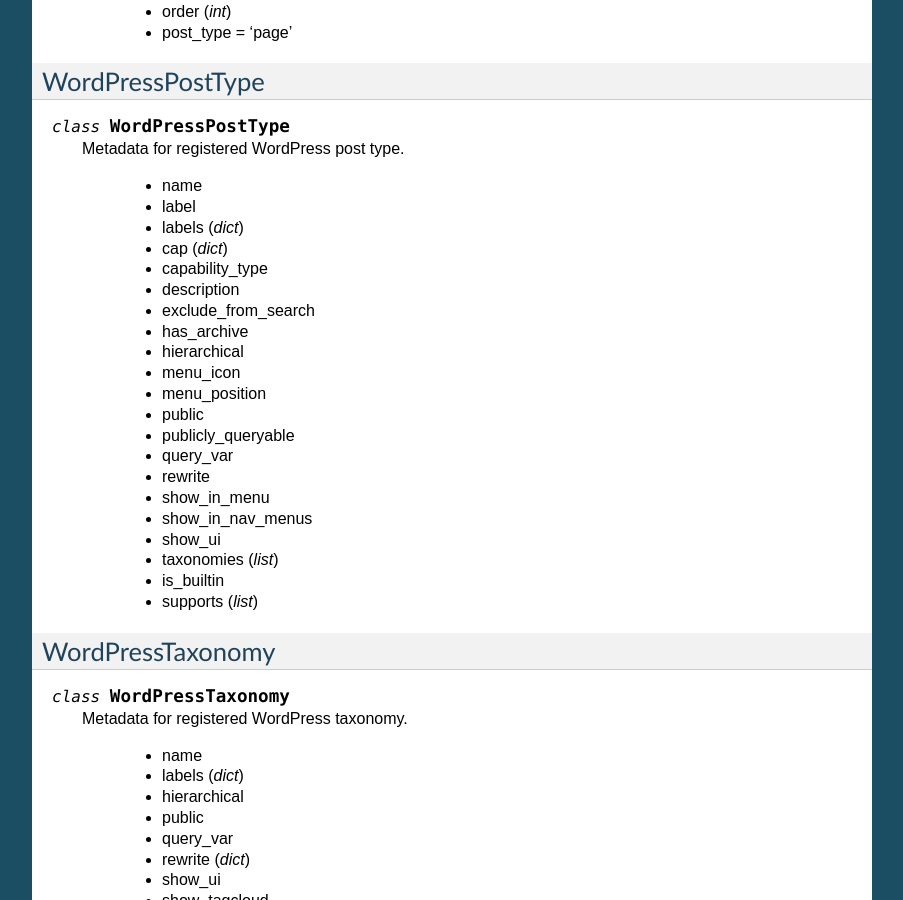
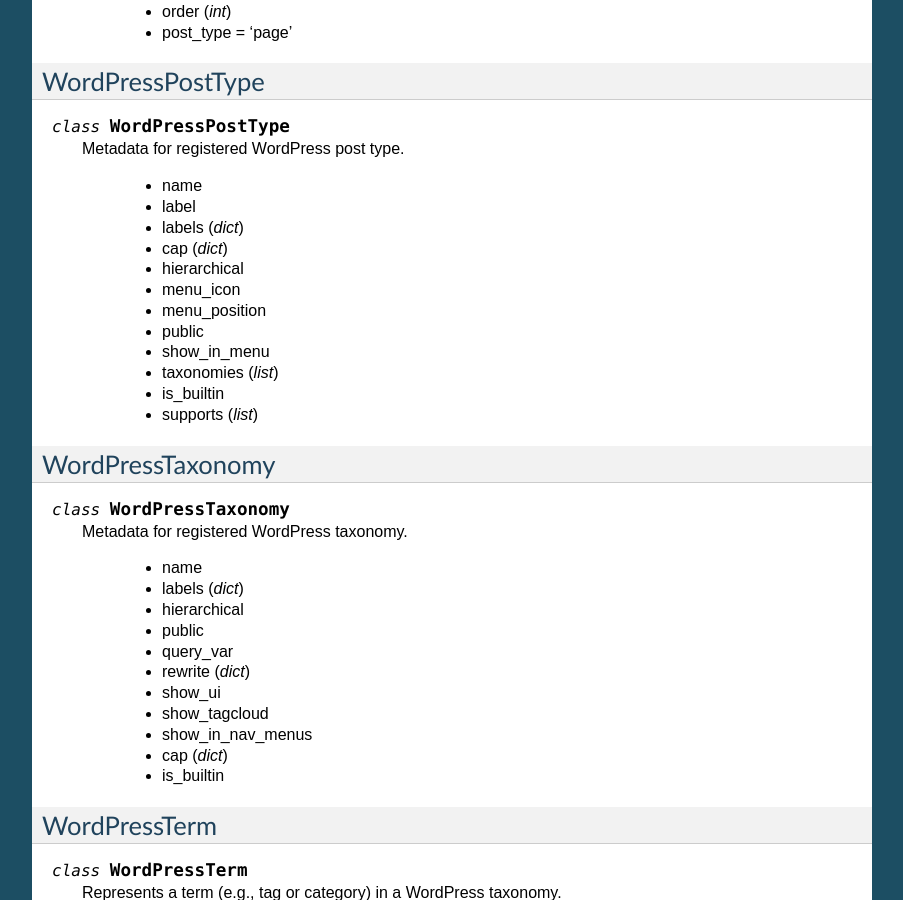
Before and after one commit to maxcutler/python-wordpress-xmlrpc, a Sphinx documentation site: the page built from docs/ref/wordpress.rst, in a window 1280 px wide and 900 px high, scrolled down 840 px. Shown: the whole window, without its empty margins (198-1101 px from the left). Built offline with Sphinx 7.4.7, drawn with Linux system fonts in a browser that asks for light colours.

Commit message:
Updated set of fields for WordPressPostType to match changes in 3.4 since Beta 1.

```diff
--- a/docs/ref/wordpress.rst
+++ b/docs/ref/wordpress.rst
@@ -51,20 +51,11 @@
 		* label
 		* labels (`dict`)
 		* cap (`dict`)
-		* capability_type
-		* description
-		* exclude_from_search
-		* has_archive
 		* hierarchical
 		* menu_icon
 		* menu_position
 		* public
-		* publicly_queryable
-		* query_var
-		* rewrite
 		* show_in_menu
-		* show_in_nav_menus
-		* show_ui
 		* taxonomies (`list`)
 		* is_builtin
 		* supports (`list`)
```
Also changed, not shown: 1 other file.
